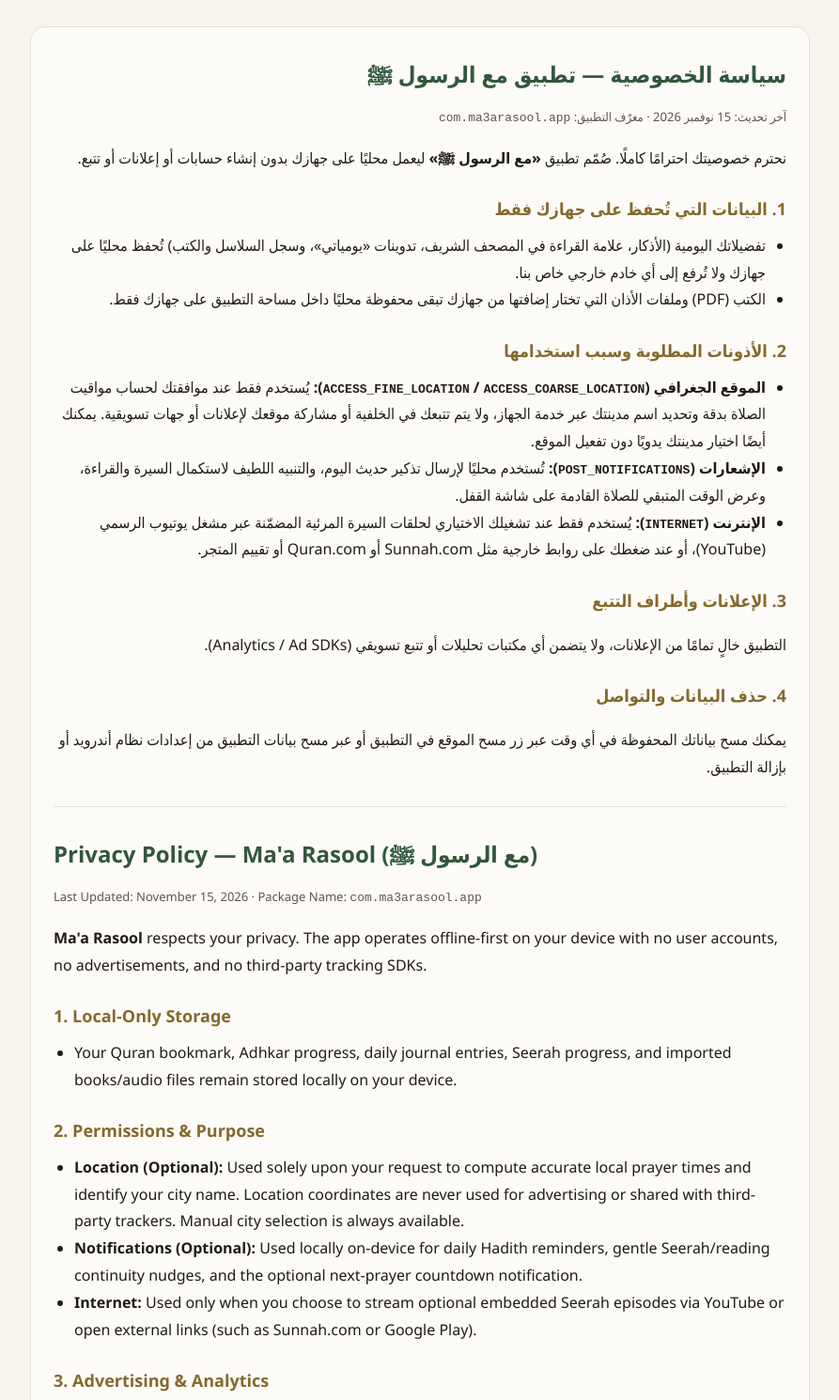
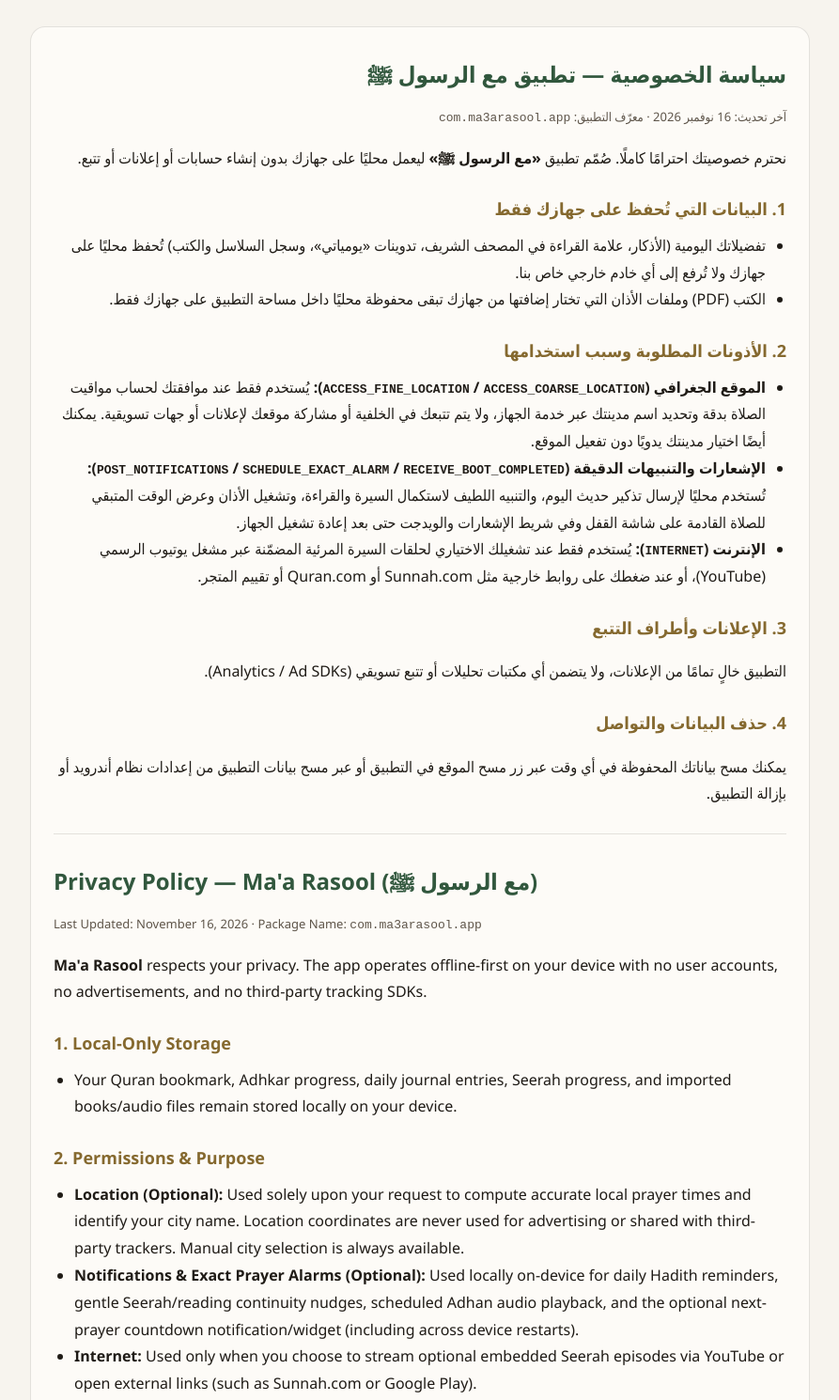
Before and after one commit to abdozaq154-crypto/ma3a-rasool, a plain HTML site: page privacy.html in a window 1280 px wide. Shown: the top 1490 px of the page at 94% size, without its empty margins (193-1086 px from the left). Drawn offline with Linux system fonts and the light colour scheme.

Commit message:
Update last updated date in privacy policyUpdate privacy.html for exact prayer alarms and Nov 16 release notes

```diff
--- a/privacy.html
+++ b/privacy.html
@@ -19,7 +19,7 @@
   <main>
     <section>
       <h1>سياسة الخصوصية — تطبيق مع الرسول ﷺ</h1>
-      <p class="meta">آخر تحديث: 15 نوفمبر 2026 · معرّف التطبيق: <code>com.ma3arasool.app</code></p>
+      <p class="meta">آخر تحديث: 16 نوفمبر 2026 · معرّف التطبيق: <code>com.ma3arasool.app</code></p>
       <p>نحترم خصوصيتك احترامًا كاملًا. صُمّم تطبيق <strong>«مع الرسول ﷺ»</strong> ليعمل محليًا على جهازك بدون إنشاء حسابات أو إعلانات أو تتبع.</p>
       <h2>1. البيانات التي تُحفظ على جهازك فقط</h2>
       <ul>
@@ -29,7 +29,7 @@
       <h2>2. الأذونات المطلوبة وسبب استخدامها</h2>
       <ul>
         <li><strong>الموقع الجغرافي (<code>ACCESS_FINE_LOCATION</code> / <code>ACCESS_COARSE_LOCATION</code>):</strong> يُستخدم فقط عند موافقتك لحساب مواقيت الصلاة بدقة وتحديد اسم مدينتك عبر خدمة الجهاز، ولا يتم تتبعك في الخلفية أو مشاركة موقعك لإعلانات أو جهات تسويقية. يمكنك أيضًا اختيار مدينتك يدويًا دون تفعيل الموقع.</li>
-        <li><strong>الإشعارات (<code>POST_NOTIFICATIONS</code>):</strong> تُستخدم محليًا لإرسال تذكير حديث اليوم، والتنبيه اللطيف لاستكمال السيرة والقراءة، وعرض الوقت المتبقي للصلاة القادمة على شاشة القفل.</li>
+        <li><strong>الإشعارات والتنبيهات الدقيقة (<code>POST_NOTIFICATIONS</code> / <code>SCHEDULE_EXACT_ALARM</code> / <code>RECEIVE_BOOT_COMPLETED</code>):</strong> تُستخدم محليًا لإرسال تذكير حديث اليوم، والتنبيه اللطيف لاستكمال السيرة والقراءة، وتشغيل الأذان وعرض الوقت المتبقي للصلاة القادمة على شاشة القفل وفي شريط الإشعارات والويدجت حتى بعد إعادة تشغيل الجهاز.</li>
         <li><strong>الإنترنت (<code>INTERNET</code>):</strong> يُستخدم فقط عند تشغيلك الاختياري لحلقات السيرة المرئية المضمّنة عبر مشغل يوتيوب الرسمي (YouTube)، أو عند ضغطك على روابط خارجية مثل Sunnah.com أو Quran.com أو تقييم المتجر.</li>
       </ul>
       <h2>3. الإعلانات وأطراف التتبع</h2>
@@ -42,7 +42,7 @@
 
     <section class="en" lang="en">
       <h1>Privacy Policy — Ma'a Rasool (مع الرسول ﷺ)</h1>
-      <p class="meta">Last Updated: November 15, 2026 · Package Name: <code>com.ma3arasool.app</code></p>
+      <p class="meta">Last Updated: November 16, 2026 · Package Name: <code>com.ma3arasool.app</code></p>
       <p><strong>Ma'a Rasool</strong> respects your privacy. The app operates offline-first on your device with no user accounts, no advertisements, and no third-party tracking SDKs.</p>
       <h2>1. Local-Only Storage</h2>
       <ul>
@@ -51,7 +51,7 @@
       <h2>2. Permissions & Purpose</h2>
       <ul>
         <li><strong>Location (Optional):</strong> Used solely upon your request to compute accurate local prayer times and identify your city name. Location coordinates are never used for advertising or shared with third-party trackers. Manual city selection is always available.</li>
-        <li><strong>Notifications (Optional):</strong> Used locally on-device for daily Hadith reminders, gentle Seerah/reading continuity nudges, and the optional next-prayer countdown notification.</li>
+        <li><strong>Notifications & Exact Prayer Alarms (Optional):</strong> Used locally on-device for daily Hadith reminders, gentle Seerah/reading continuity nudges, scheduled Adhan audio playback, and the optional next-prayer countdown notification/widget (including across device restarts).</li>
         <li><strong>Internet:</strong> Used only when you choose to stream optional embedded Seerah episodes via YouTube or open external links (such as Sunnah.com or Google Play).</li>
       </ul>
       <h2>3. Advertising & Analytics</h2>
```
